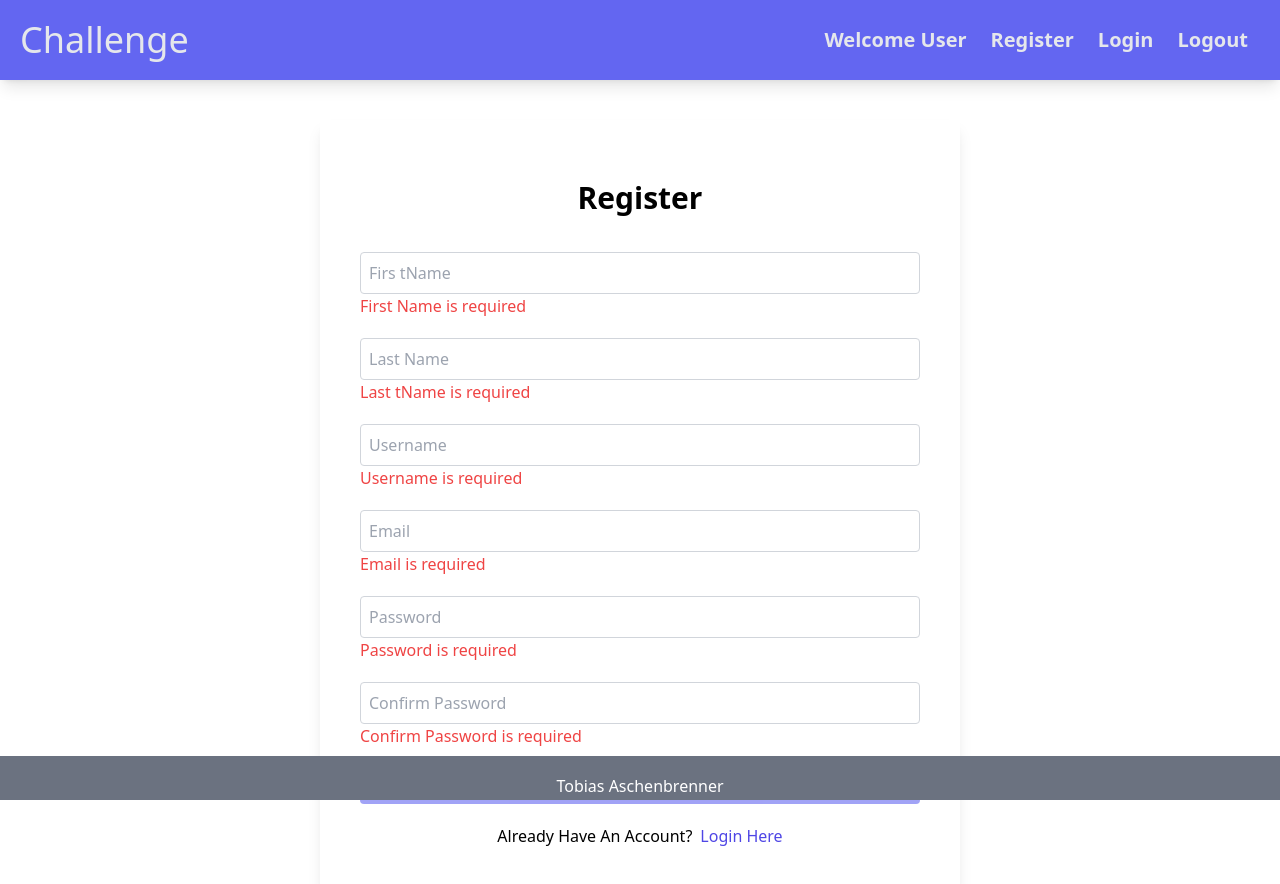
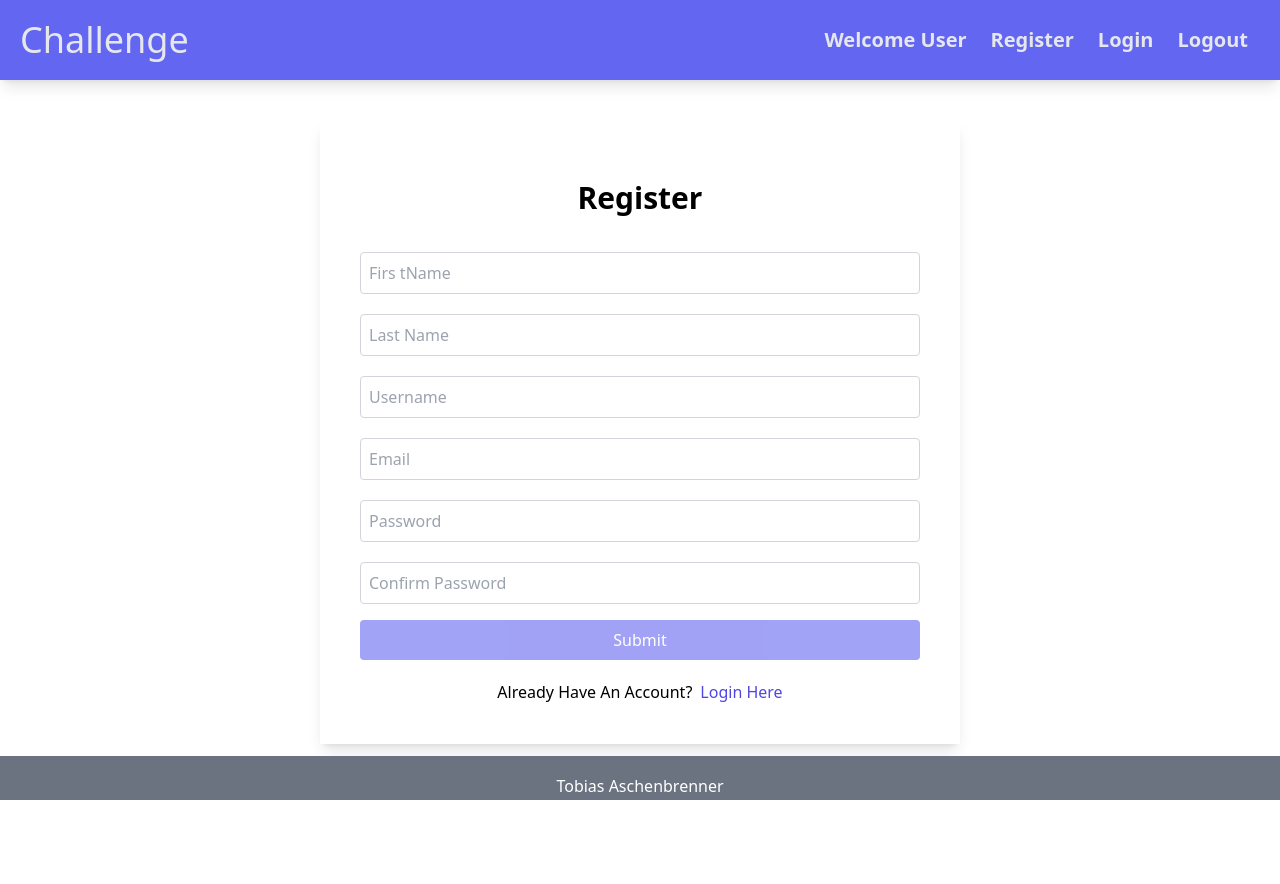
Before and after one commit to TobiasAschenbrenner/case-study-frontend, an Angular app: page /register in a window 1280 px wide. Shown: the top 884 px of the page. After the commit the page ends 800 px from the top, so only its background shows below. Built offline with nearby package versions, Linux system fonts and the light colour scheme.

Commit message:
🎨 Configured form to show error message only if field is invalid

```diff
--- a/src/app/pages/register/register.component.html
+++ b/src/app/pages/register/register.component.html
@@ -8,7 +8,14 @@
         type="text"
         placeholder="Firs tName"
       />
-      <span class="text-red-500">First Name is required</span>
+      <span
+        *ngIf="
+          registerForm.hasError('required', 'firstName') &&
+          registerForm.controls['firstName'].dirty
+        "
+        class="text-red-500"
+        >First Name is required</span
+      >
     </div>
     <div class="flex flex-col mt-4 mb-1">
       <input
@@ -17,7 +24,14 @@
         type="text"
         placeholder="Last Name"
       />
-      <span class="text-red-500">Last tName is required</span>
+      <span
+        *ngIf="
+          registerForm.hasError('required', 'lastName') &&
+          registerForm.controls['lastName'].dirty
+        "
+        class="text-red-500"
+        >Last tName is required</span
+      >
     </div>
     <div class="flex flex-col mt-4 mb-1">
       <input
@@ -26,7 +40,14 @@
         type="text"
         placeholder="Username"
       />
-      <span class="text-red-500">Username is required</span>
+      <span
+        *ngIf="
+          registerForm.hasError('required', 'username') &&
+          registerForm.controls['username'].dirty
+        "
+        class="text-red-500"
+        >Username is required</span
+      >
     </div>
     <div class="flex flex-col mt-4 mb-1">
       <input
@@ -35,7 +56,14 @@
         type="text"
         placeholder="Email"
       />
-      <span class="text-red-500">Email is required</span>
+      <span
+        *ngIf="
+          registerForm.hasError('required', 'email') &&
+          registerForm.controls['email'].dirty
+        "
+        class="text-red-500"
+        >Email is required</span
+      >
     </div>
     <div class="flex flex-col mt-4 mb-1">
       <input
@@ -44,7 +72,14 @@
         type="text"
         placeholder="Password"
       />
-      <span class="text-red-500">Password is required</span>
+      <span
+        *ngIf="
+          registerForm.hasError('required', 'password') &&
+          registerForm.controls['password'].dirty
+        "
+        class="text-red-500"
+        >Password is required</span
+      >
     </div>
     <div class="flex flex-col mt-4 mb-1">
       <input
@@ -53,7 +88,14 @@
         type="text"
         placeholder="Confirm Password"
       />
-      <span class="text-red-500">Confirm Password is required</span>
+      <span
+        *ngIf="
+          registerForm.hasError('required', 'confirmPassword') &&
+          registerForm.controls['confirmPassword'].dirty
+        "
+        class="text-red-500"
+        >Confirm Password is required</span
+      >
     </div>
     <button
       [disabled]="registerForm.invalid"
```
